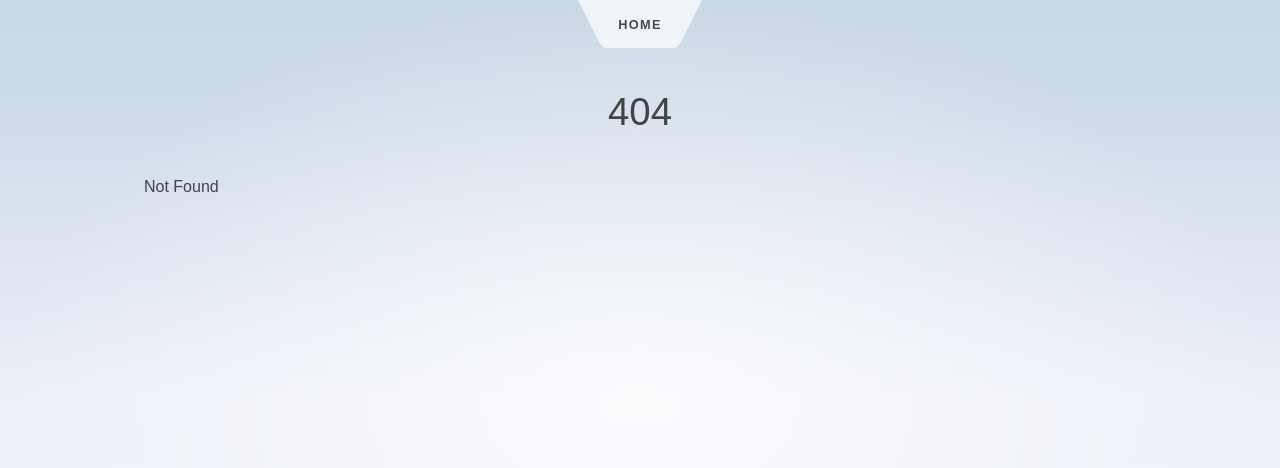
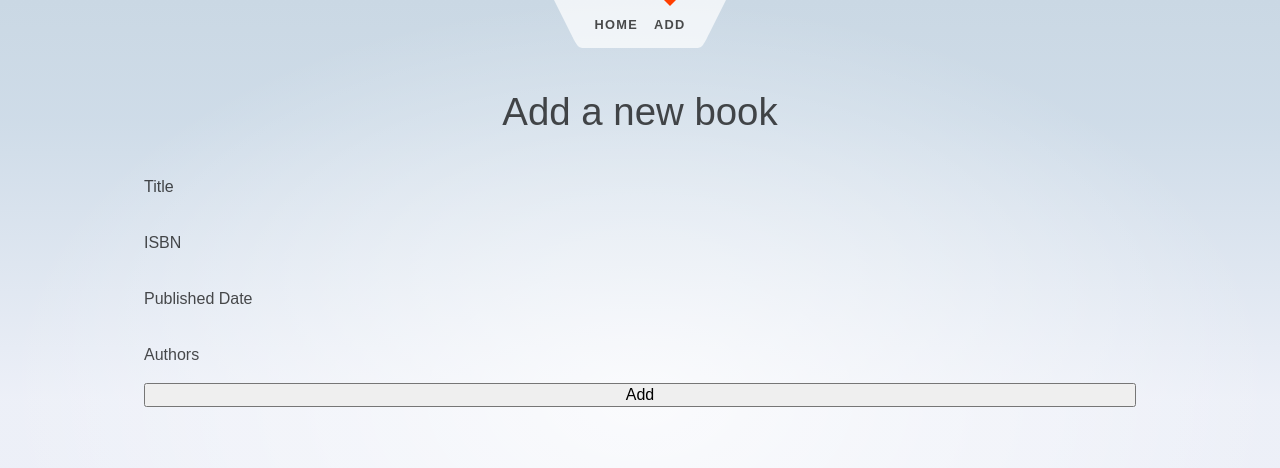
Before and after one commit to ththune/book-app, a SvelteKit app in the folder book-app/: page /add-book in a window 1280 px wide. Before the commit this address had no page. Shown: the top 468 px of the page. Built offline with nearby package versions, Linux system fonts and the light colour scheme.

Commit message:
Created skeleton page for adding a new book. Header titles are now more dynamic.

```diff
--- a/book-app/src/routes/Header.svelte
+++ b/book-app/src/routes/Header.svelte
@@ -19,15 +19,9 @@
 			<li aria-current={$page.url.pathname === '/' ? 'page' : undefined}>
 				<a href="/">Home</a>
 			</li>
-			<!-- <li aria-current={$page.url.pathname === '/about' ? 'page' : undefined}>
-				<a href="/about">About</a>
+			<li aria-current={$page.url.pathname === '/add-book' ? 'page' : undefined}>
+				<a href="/add-book">Add</a>
 			</li>
-			<li aria-current={$page.url.pathname.startsWith('/sverdle') ? 'page' : undefined}>
-				<a href="/sverdle">Sverdle</a>
-			</li>
-			<li aria-current={$page.url.pathname.startsWith('/get-data') ? 'page' : undefined}>
-				<a href="/get-data">Get data</a>
-			</li> -->
 		</ul>
 		<svg viewBox="0 0 2 3" aria-hidden="true">
 			<path d="M0,0 L0,3 C0.5,3 0.5,3 1,2 L2,0 Z" />
--- /dev/null
+++ b/book-app/src/routes/add-book/+page.svelte
@@ -0,0 +1,13 @@
+<svelte:head>
+	<title>Add book</title>
+	<meta name="description" content="Add book" />
+</svelte:head>
+
+<h1>Add a new book</h1>
+
+<p>Title</p>
+<p>ISBN</p>
+<p>Published Date</p>
+<p>Authors</p>
+
+<button>Add</button>
--- a/book-app/src/routes/book/[id]/+page.svelte
+++ b/book-app/src/routes/book/[id]/+page.svelte
@@ -23,7 +23,10 @@
 	});
 </script>
 
-<!-- <p>Book id page</p> -->
+<svelte:head>
+	<title>{book?.bookTitle ?? "Book details"}</title>
+	<meta name="description" content="Book details" />
+</svelte:head>
 
 {#if book}
 	<h1>{book.bookTitle}</h1>
```
